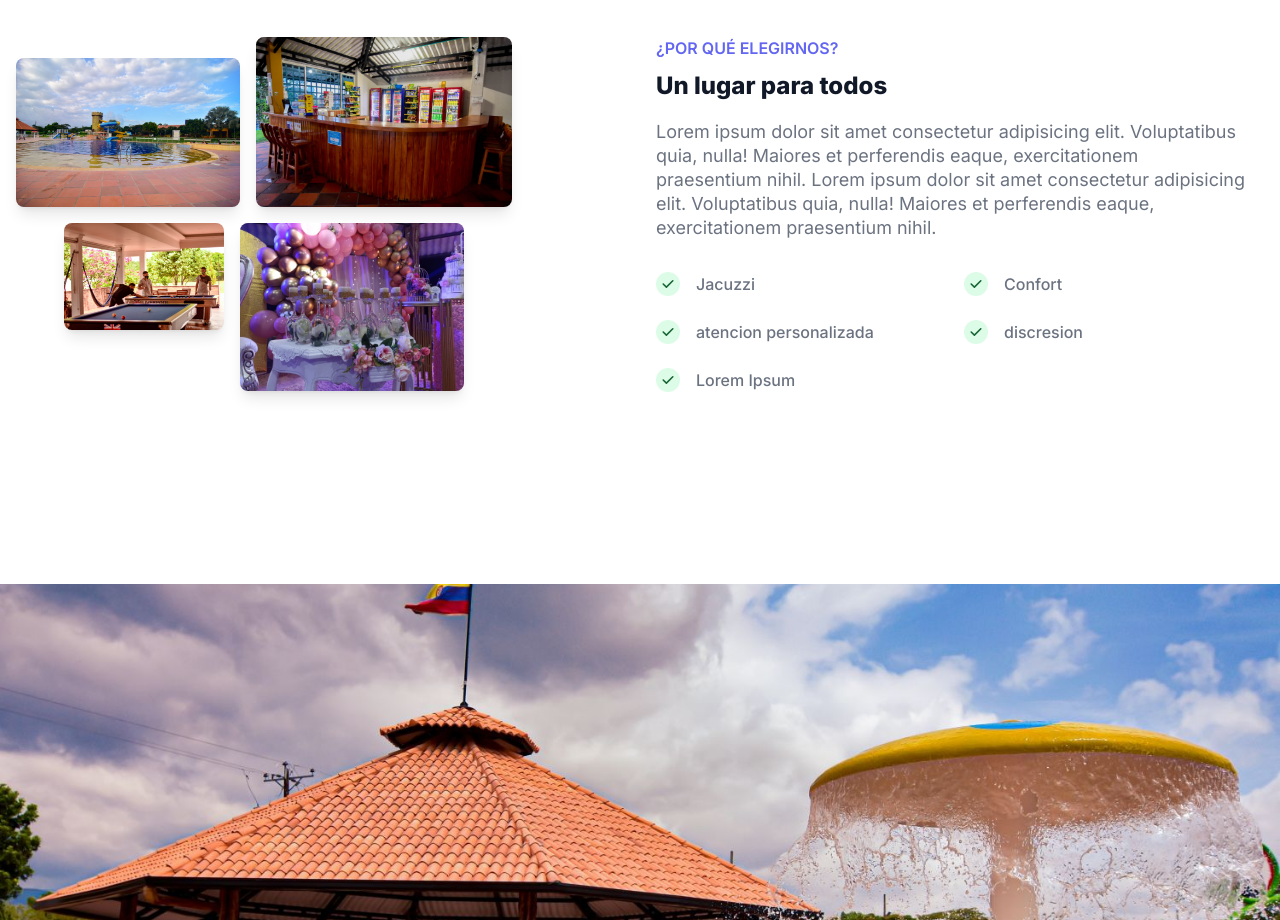
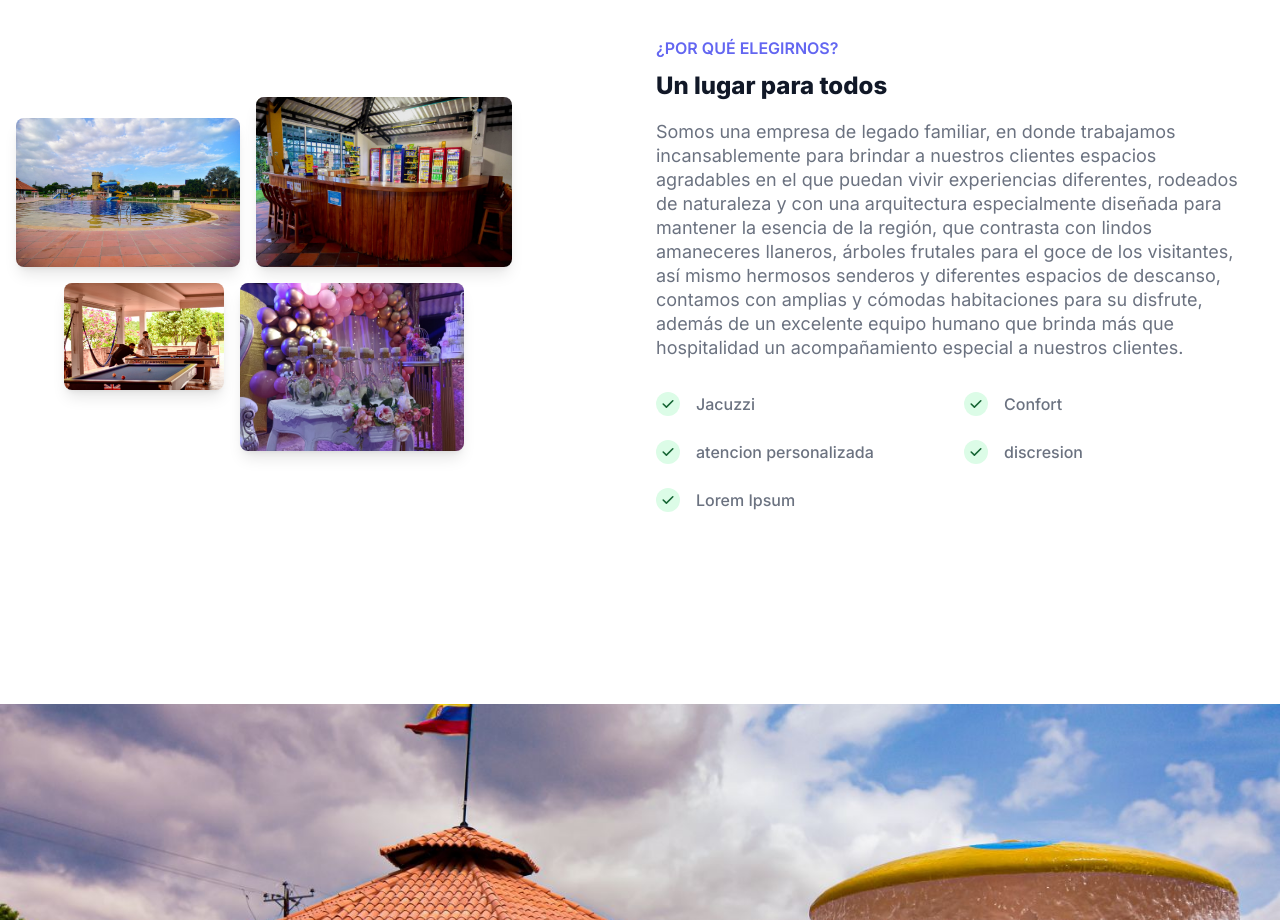
Before and after one commit to MDForero/los_lagos, a Next.js app: page / in a window 1280 px wide. Shown: the part 860-1780 px from the top of the page. Built offline with nearby package versions, Linux system fonts and the light colour scheme.

Commit message:
edicion en frio con el cliente

```diff
--- a/app/components/Room.js
+++ b/app/components/Room.js
@@ -18,7 +18,7 @@ const Room = ({room}) => {
                     <div className="lg:mt-0 lg:flex-shrink-0">
                         <div className="mt-12 inline-flex rounded-md shadow">
                             <Link href={`${room.id}`} className="py-2 px-4  bg-green-500 hover:bg-green-700 focus:ring-green-500 focus:ring-offset-green-200 text-white w-full transition ease-in duration-200 text-center text-base font-semibold shadow-md focus:outline-none focus:ring-2 focus:ring-offset-2  rounded-lg ">
-                                Reservar
+                                Ver más
                             </Link>
                         </div>
                     </div>
--- a/app/page.js
+++ b/app/page.js
@@ -32,7 +32,7 @@ export default function Home() {
                     Un lugar para todos
                   </h4>
                   <p className="mt-4 text-lg leading-6 text-gray-500 ">
-                        Lorem ipsum dolor sit amet consectetur adipisicing elit. Voluptatibus quia, nulla! Maiores et perferendis eaque, exercitationem praesentium nihil.  Lorem ipsum dolor sit amet consectetur adipisicing elit. Voluptatibus quia, nulla! Maiores et perferendis eaque, exercitationem praesentium nihil.
+                  Somos una empresa de legado familiar, en donde trabajamos  incansablemente para brindar a nuestros clientes espacios agradables en el que puedan vivir experiencias diferentes, rodeados de naturaleza y con una arquitectura especialmente diseñada para mantener la esencia de la región, que contrasta con lindos amaneceres llaneros, árboles frutales para el goce de los visitantes, así mismo hermosos senderos y diferentes espacios de descanso, contamos con amplias y cómodas habitaciones para su disfrute, además de un excelente equipo humano que brinda más que hospitalidad un acompañamiento especial a nuestros clientes.
                   </p>
                   <ul className="gap-6 mt-8 md:grid md:grid-cols-2">
                     {['Jacuzzi', 'Confort', 'atencion personalizada', 'discresion', 'Lorem Ipsum'].map((item, index) => <li key={index} className="mt-6 lg:mt-0">
```
Also changed, not shown: app/habitaciones/page.js (line endings or trailing spaces).
